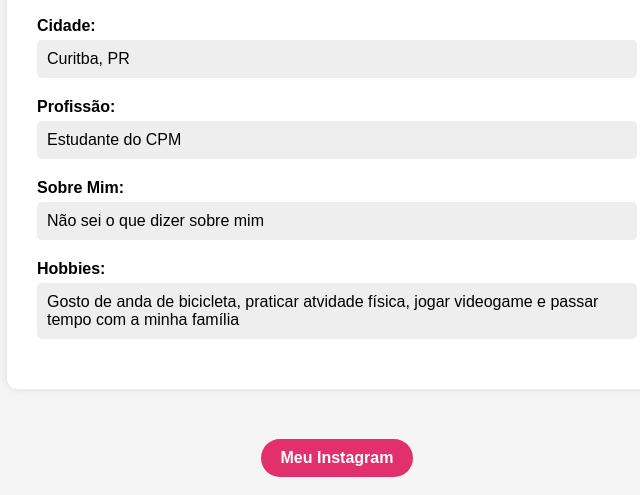
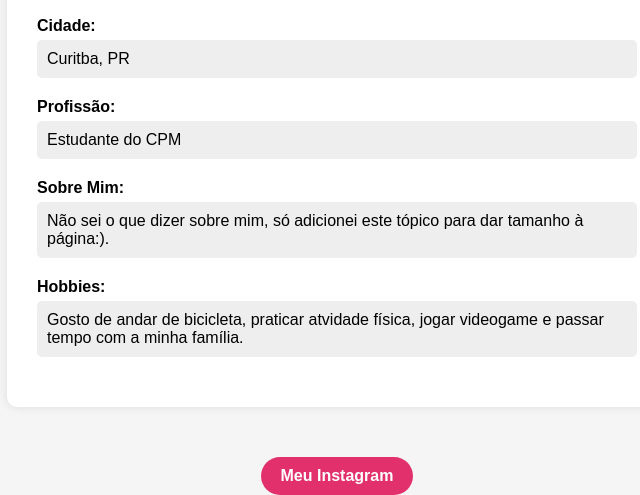
Before and after one commit to miguelvama/Trabalho-PC, a plain HTML site: page index.html in a window 1280 px wide. Shown: the part 382-877 px from the top of the page, without its empty margins (303-943 px from the left). Drawn offline with Linux system fonts and the light colour scheme.

Commit message:
Update index.html

```diff
--- a/index.html
+++ b/index.html
@@ -102,12 +102,12 @@
 
     <div class="info">
       <label>Sobre Mim:</label>
-      <span>Não sei o que dizer sobre mim</span>
+      <span>Não sei o que dizer sobre mim, só adicionei este tópico para dar tamanho à página:).</span>
     </div>
 
     <div class="info">
       <label>Hobbies:</label>
-      <span>Gosto de anda de bicicleta, praticar atvidade física, jogar videogame e passar tempo com a minha família</span>
+      <span>Gosto de andar de bicicleta, praticar atvidade física, jogar videogame e passar tempo com a minha família.</span>
     </div>
   </div>
 <div class="instagram-btn">
```
